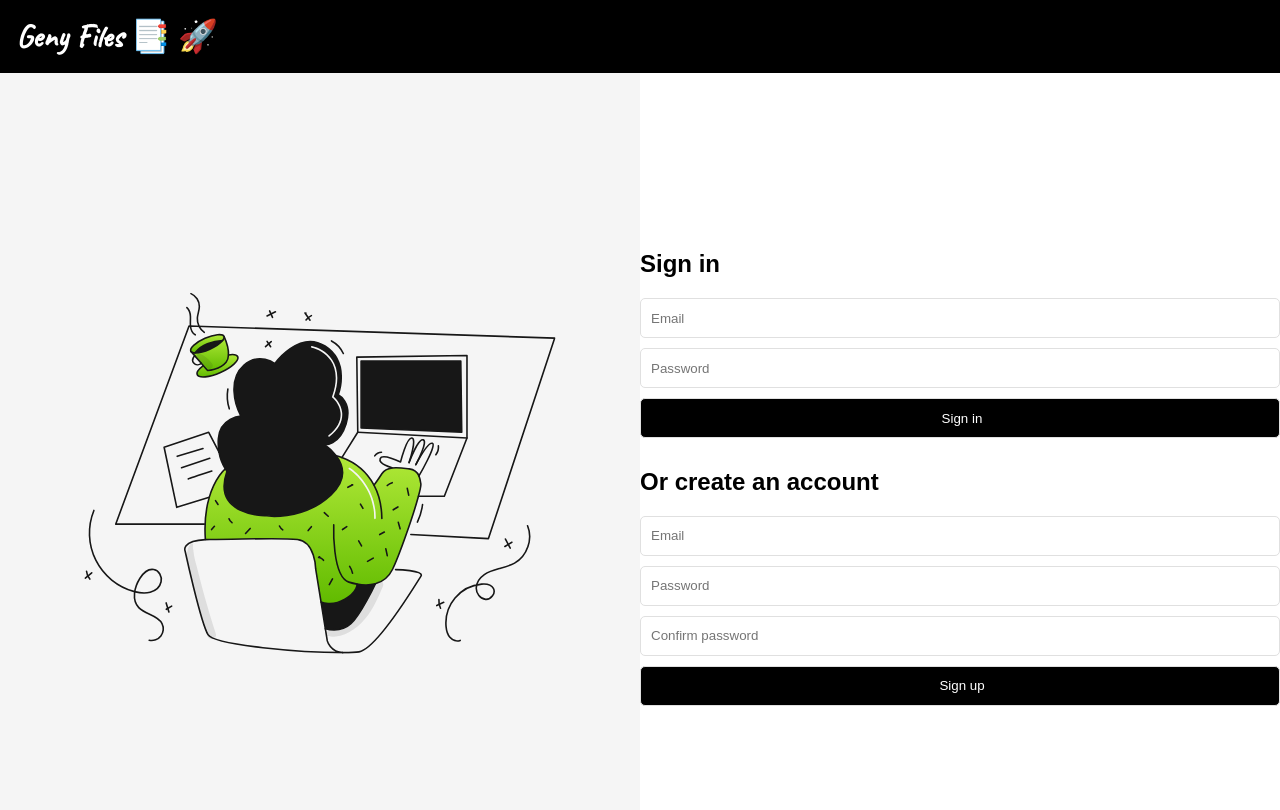
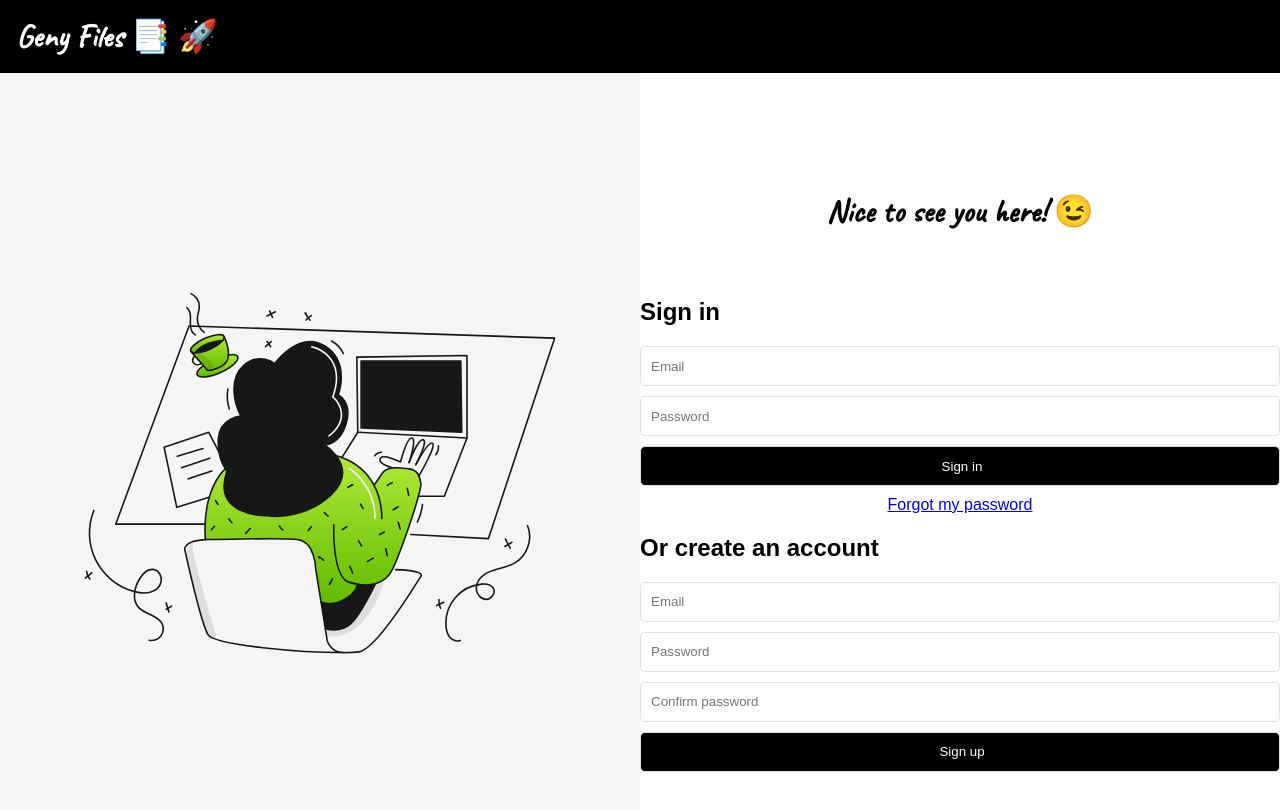
Before and after one commit to ChemaCLi/genydocs, an Astro site: page /auth in a window 1280 px wide. Built offline with nearby package versions, Linux system fonts and the light colour scheme; Astro itself is replaced by a stand-in of ours.

Commit message:
feat: improve auth page styles

```diff
--- a/src/pages/auth/index.astro
+++ b/src/pages/auth/index.astro
@@ -6,13 +6,16 @@ import Layout from '../../../src/modules/shared/layouts/index.astro'
     <div id="LeftContainerIllustration">
     </div>
     <div id="RightContainerForm">
+      <h2 id="greeting">Nice to see you here! 😉</h2>
+
       <section id="introduction">
         <div>
-          <h2>Sign in </h2>
-          <form>
+          <h1>Sign in </h1>
+          <form id="SignInForm">
             <input class="Input" type="text" placeholder="Email" />
             <input class="Input" type="password" placeholder="Password" />
             <button class="Button" type="submit">Sign in</button>
+            <a href="/password-recovery">Forgot my password</a>
           </form>
         </div>
         <div>
@@ -58,6 +61,20 @@ import Layout from '../../../src/modules/shared/layouts/index.astro'
     display: flex;
     justify-content: center;
     align-items: center;
+    flex-direction: column;
+    gap: 20px;
+  }
+
+  #greeting {
+    font-family: 'Caveat', cursive;
+    font-size: 2rem;
+  }
+
+  #SignInForm {
+    display: flex;
+    flex-direction: column;
+    align-items: center;
+    width: 100%;
   }
 
   input.Input {
@@ -79,6 +96,7 @@ import Layout from '../../../src/modules/shared/layouts/index.astro'
     padding-left: 10px;
     color: white;
     background-color: var(--color-primary-dark);
+    transition: all 0.1s ease-in-out;
   }
 
   .Button:hover {
```
